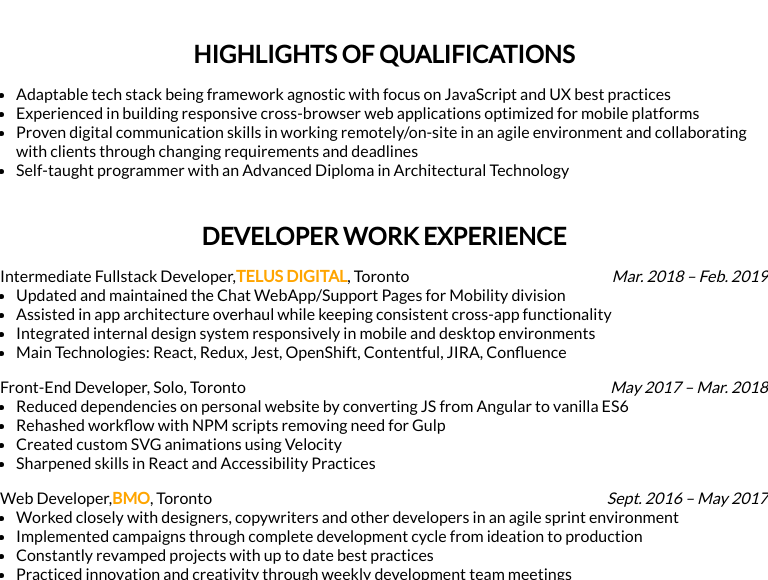
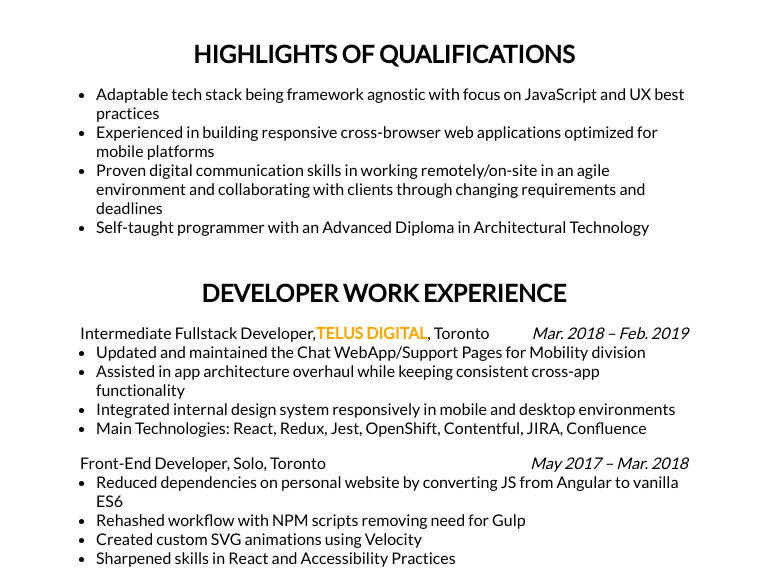
Before and after one commit to brastrullo/resume, a website: page index.html in a window 768 px wide. Shown: the part 184-764 px from the top of the page. Drawn offline with Linux system fonts and the light colour scheme.

Commit message:
Added updated html header, added more media queries

```diff
--- a/index.html
+++ b/index.html
@@ -1,13 +1,17 @@
 <!-- Converted from .md file using Showdown.js -->
-      <!DOCTYPE html>
-    <html>
+<!doctype html>
+<html class="no-js" lang="">
+
 <head>
 <meta charset="utf-8">
+<meta http-equiv="x-ua-compatible" content="ie=edge">
+<meta name="viewport" content="width=device-width, initial-scale=1, shrink-to-fit=no">
 <title>resume.bradleyrastrullo</title>
+<meta name="description" content="">
 <link rel="stylesheet" href="style.css">
 </head>
+
 <body>
-
 <p><a href="https://brastrullo.github.io/resume/BradR-JSDev.pdf" title="View PDF">View PDF</a> | <a href="https://brastrullo.github.io/resume/BradR-JSDev.doc" title="Download DOC">Download DOC</a>
 <em><a href="https://bradleyrastrullo.com" title="Visit my personal website">bradleyrastrullo.com</a></em> </p>
 <h1 id="bradleyrastrullo">BRADLEY RASTRULLO</h1>
--- a/style.css
+++ b/style.css
@@ -25,7 +25,6 @@ a:hover {
 }
 
 h1 {
-  font-size: 3em;
   margin-bottom: 0;
 }
 
@@ -61,6 +60,10 @@ p + ul {
 }
 
 @media only screen and (max-width: 768px) {
+  html {
+    font-size: 12px;
+  }
+
   h1 {
     font-size: 3em;
   }
@@ -111,11 +114,22 @@ p + ul {
   }
 }
 
-@media only screen and (min-width: 768px) {
+@media only screen and (min-width: 768px) and (max-width: 1000px) {
+  body {
+    margin: 1em 5em 2em;
+  }
+}
 
+@media only screen and (min-width: 1000px) {
   body {
     margin: 1em auto 2em;
     max-width: 60em;
+  }
+}
+
+@media only screen and (min-width: 768px) {
+  html {
+    font-size: 16px;
   }
 
   body p:first-of-type {
```
Also changed, not shown: app.js (+11 -8 lines), README.md. Lines whose indentation alone changed are shown as unchanged.
